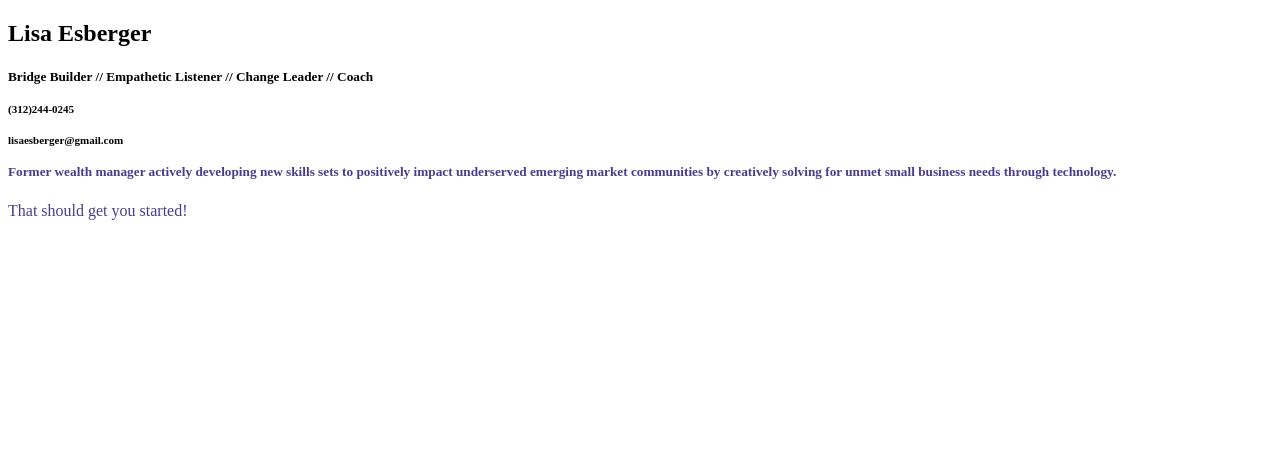
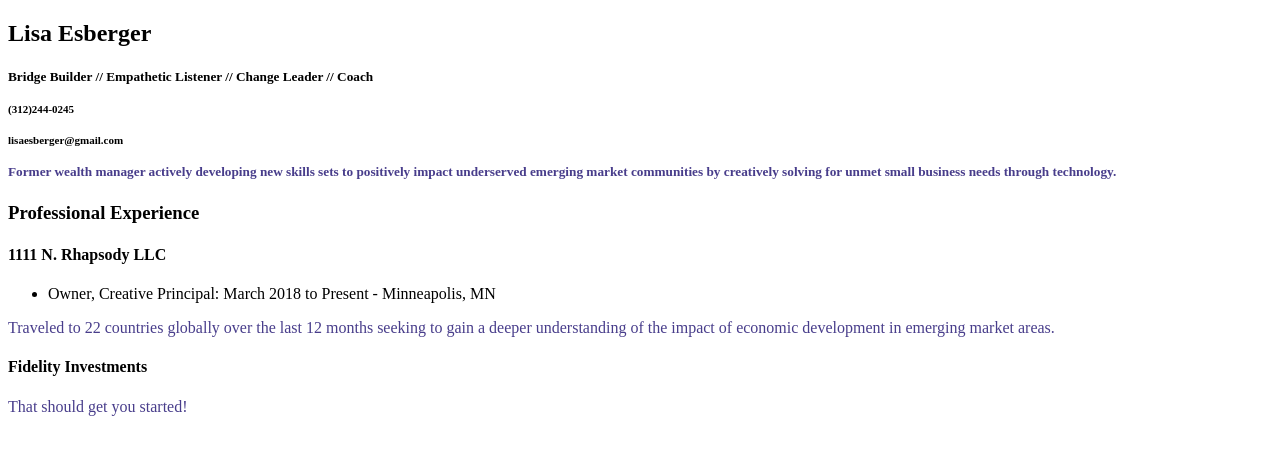
Before and after one commit to lisaesberger/lisaesberger.github.io, a plain HTML site: page index.html in a window 1280 px wide. Drawn offline with Linux system fonts and the light colour scheme.

Commit message:
Update index.html

```diff
--- a/index.html
+++ b/index.html
@@ -15,6 +15,19 @@
   </head>
 
   <body>
+    <div class="professional">
+      <h3>Professional Experience</h3>
+      <div class="rhapsody">
+        <h4>1111 N. Rhapsody LLC</h4>
+        <ul>
+        <li>Owner, Creative Principal: March 2018 to Present - Minneapolis, MN</li>
+        </ul>
+        <p>Traveled to 22 countries globally over the last 12 months seeking to gain a deeper understanding of the impact of economic development in emerging market areas.</p>
+      </div>
+      <div class="fidelity">
+        <h4>Fidelity Investments
+      </div>
+    </div>
     <p>That should get you started!</p>
   </body>
 </html>
```
